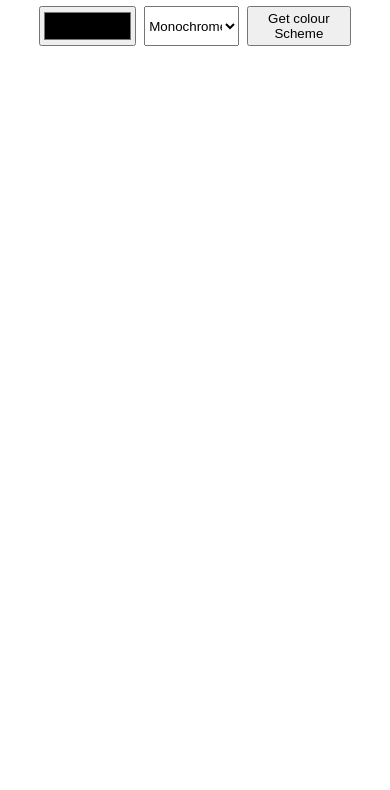
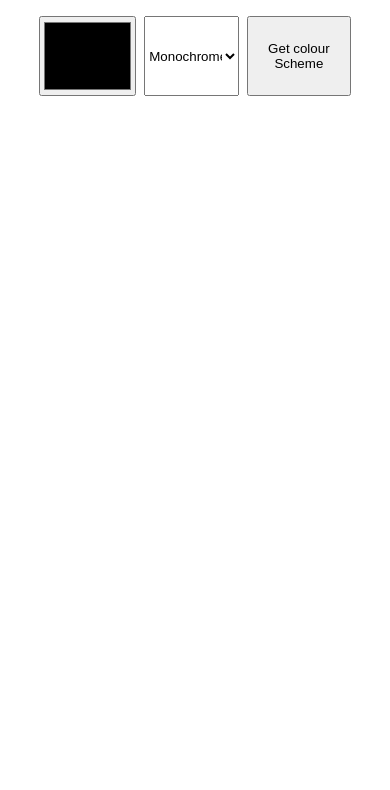
Before and after one commit to Declan-Gallagher23/Colour-Scheme-Generator, a website built with Vite: page index.html in a window 390 px wide. Shown: the part 52-842 px from the top of the page. Built offline with nearby package versions, Linux system fonts and the light colour scheme.

Commit message:
Update index.css

```diff
--- a/index.css
+++ b/index.css
@@ -46,3 +46,18 @@ h1 {
     justify-content: center;
     align-items: center;
 }
+
+@media (max-width: 480px) {
+    #head-container {
+        height: 100px;
+    }
+    #colour-picker {
+        height: 80px;
+    }
+    #scheme-mode {
+        height: 80px;
+    }
+    #get-colour-btn {
+        height: 80px;
+    }
+}
```
